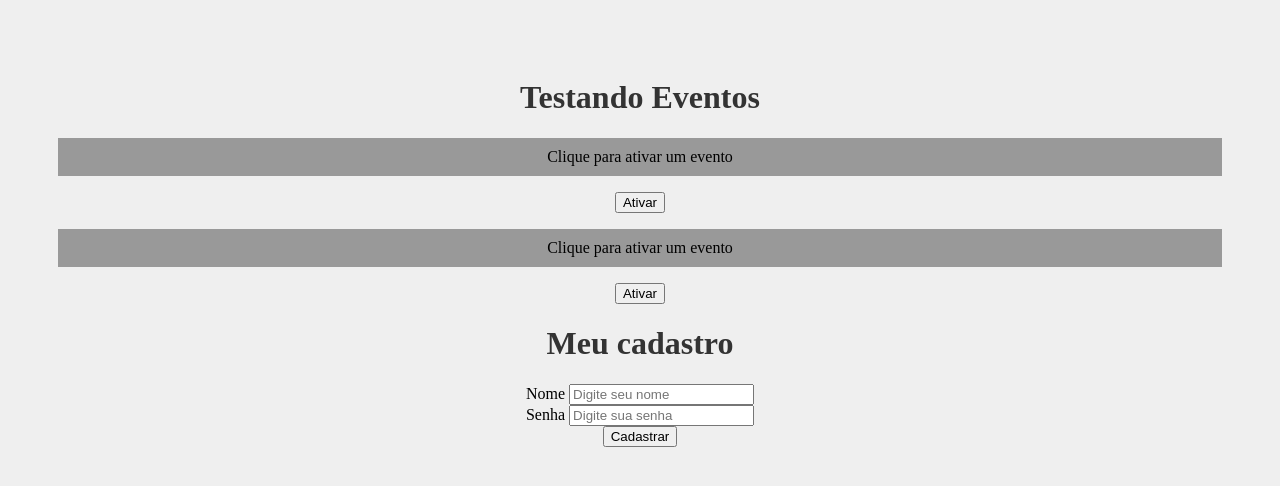
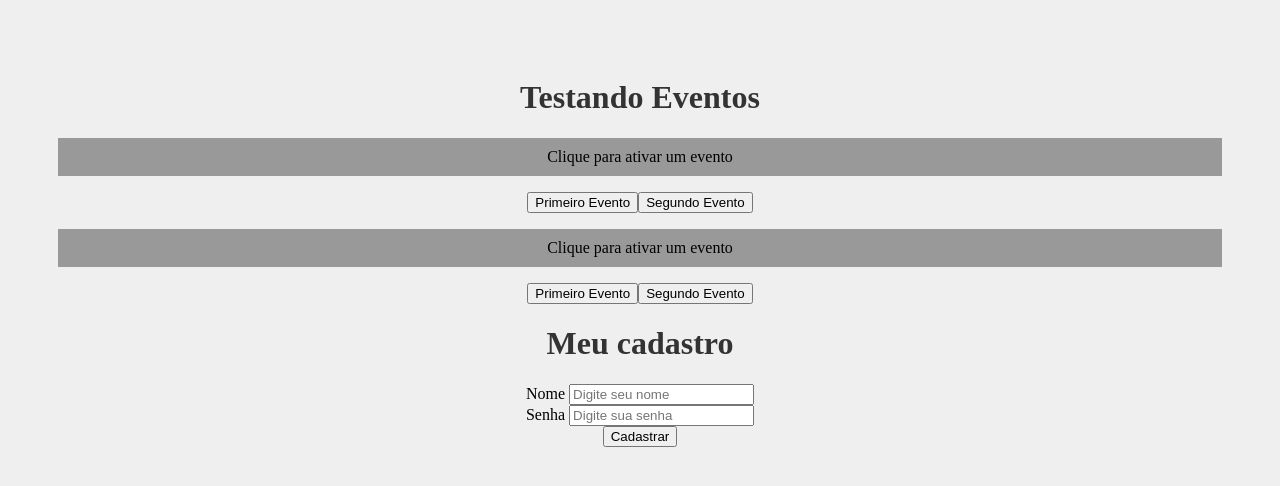
Before and after one commit to nandacruz/Curso-React, a React (Create React App) app in the folder meu-projeto/: page / in a window 1280 px wide. Shown: the top 486 px of the page. Built offline with nearby package versions, Linux system fonts and the light colour scheme.

Commit message:
Passando eventos por props
Uso e reutilização de eventos utilizando propriedades

```diff
--- a/meu-projeto/src/App.js
+++ b/meu-projeto/src/App.js
@@ -28,8 +28,9 @@
 
     <div className="App">
       <h1>Testando Eventos</h1>
+      <Evento/>
       <Evento numero ={1}/>
-      <Evento numero ={2}/>
+      {/*<Evento numero ={2}/>*/}
       <Form/>
     </div>
 
--- a/meu-projeto/src/components/Evento.js
+++ b/meu-projeto/src/components/Evento.js
@@ -1,13 +1,21 @@
-function Evento({numero}){
+import Button from './events/Button';
+
+function Evento(/*{numero}*/){
 
     function meuEvento(){
-        console.log(`Opa, fui ativado! ${numero}`);
+        console.log(`Ativando primeiro evento!`);
+    }
+
+    function segundoEvento(){
+        console.log('Ativando o segundo evento');
     }
 
     return(
         <div>
             <p>Clique para ativar um evento</p>
-            <button onClick={meuEvento} >Ativar</button>
+            <Button event={meuEvento} text="Primeiro Evento"/>
+            <Button event={segundoEvento} text="Segundo Evento"/>
+            {/*<button onClick={meuEvento} >Ativar</button>*/}
         </div>
     )
 }
--- /dev/null
+++ b/meu-projeto/src/components/events/Button.js
@@ -0,0 +1,6 @@
+function Button(props){
+
+    return <button onClick={props.event}>{props.text}</button>
+}
+
+export default Button;
```
